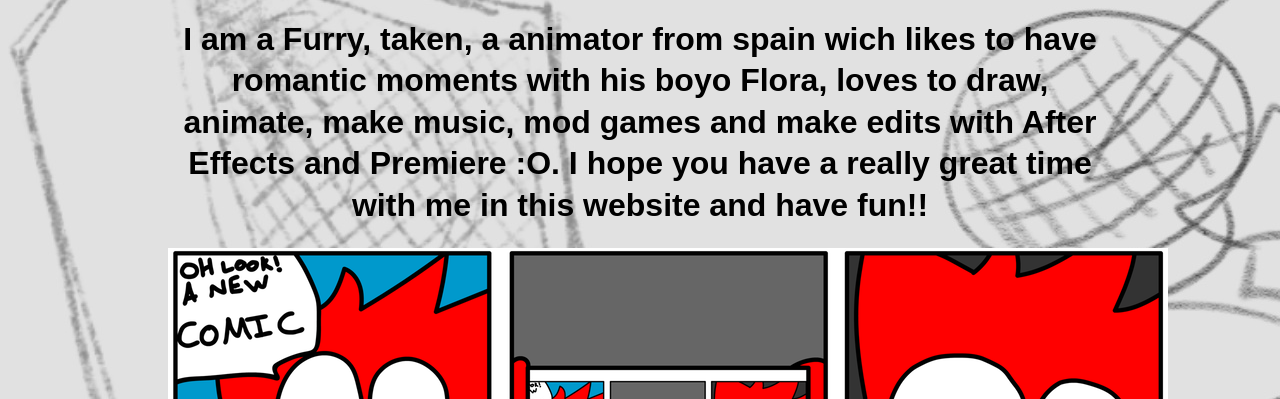
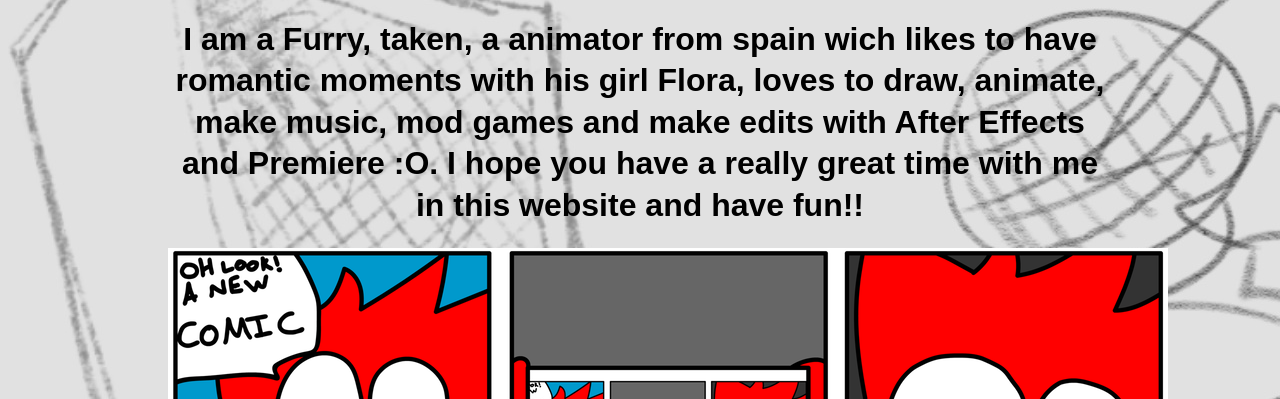
Before and after one commit to florafox/fulgenciis-homepage, a plain HTML site: page index.html in a window 1280 px wide. Shown: the part 401-800 px from the top of the page. Drawn offline with Linux system fonts and the light colour scheme; a script that the page names is missing.

Commit message:
Update index.html

```diff
--- a/index.html
+++ b/index.html
@@ -23,7 +23,7 @@
 <br>
 <br>
 <h1 style="color: rgb(0, 0, 0)">About me:</h1>
-<h1 style="color: rgb(0, 0, 0)">I am a Furry, taken, a animator from spain wich likes to have romantic moments with his boyo Flora, loves to draw, animate, make music, mod games and make edits with After Effects and Premiere :O. I hope you have a really great time with me in this website and have fun!!</h1>
+<h1 style="color: rgb(0, 0, 0)">I am a Furry, taken, a animator from spain wich likes to have romantic moments with his girl Flora, loves to draw, animate, make music, mod games and make edits with After Effects and Premiere :O. I hope you have a really great time with me in this website and have fun!!</h1>
 <img src="images/comic.png">
 <br>
 <br>
```
